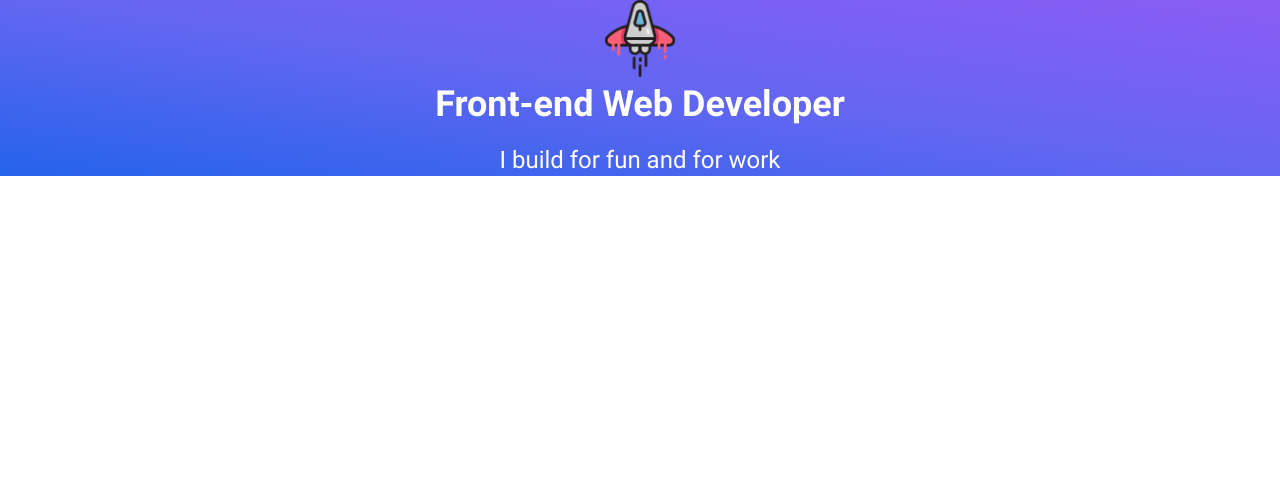
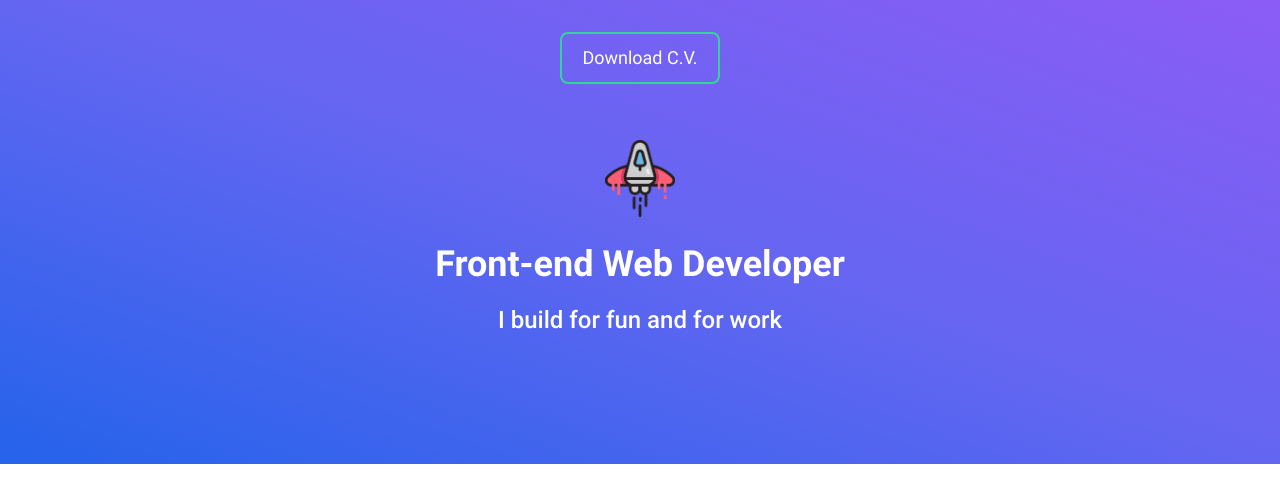
Before and after one commit to cav2008/portfolio-2022, a Next.js app: page / in a window 1280 px wide. Shown: the top 502 px of the page. Built offline with nearby package versions, Linux system fonts and the light colour scheme.

Commit message:
add custom button

```diff
--- /dev/null
+++ b/components/atoms/Button/Button.jsx
@@ -0,0 +1,21 @@
+import React from 'react';
+import PropTypes from 'prop-types';
+
+const Button = ({ text }) => (
+  <button
+    type="button"
+    className="px-5 py-2.5 text-lg text-white text-medium rounded-lg border-2 border-green-400 hover:bg-green-400"
+  >
+    {text}
+  </button>
+);
+
+Button.propTypes = {
+  text: PropTypes.string,
+};
+
+Button.defaultProps = {
+  text: '',
+};
+
+export default Button;
--- /dev/null
+++ b/components/atoms/Button/index.js
@@ -0,0 +1 @@
+export { default } from './Button';
--- a/components/molecules/Hero/Hero.jsx
+++ b/components/molecules/Hero/Hero.jsx
@@ -1,18 +1,23 @@
 import React from 'react';
 import Image from 'next/image';
 
+import Button from '@components/atoms/Button';
+
 import starship from '@images/starship.png';
 
-const Hero = () => {
-  return (
-    <section className="bg-gradient-to-tr from-blue-600 via-indigo-500 to-purple-500">
-      <div className="text-center">
+const Hero = () => (
+  <section className="bg-gradient-to-tr from-blue-600 via-indigo-500 to-purple-500 pt-8 pb-32">
+    <div className="text-center mb-14">
+      <Button text="Download C.V." />
+    </div>
+    <div className="text-center">
+      <div className="mb-5">
         <Image src={starship} alt="star ship" width="70" height="77" />
-        <h1 className="font-bold text-white text-4xl mb-5">Front-end Web Developer</h1>
-        <p className="text-white text-2xl">I build for fun and for work</p>
       </div>
-    </section>
-  );
-};
+      <h1 className="font-bold text-white text-4xl mb-5">Front-end Web Developer</h1>
+      <p className="font-medium text-white text-2xl">I build for fun and for work</p>
+    </div>
+  </section>
+);
 
 export default Hero;
--- a/pages/api/hello.js
+++ b/pages/api/hello.js
@@ -1,5 +1,5 @@
 // Next.js API route support: https://nextjs.org/docs/api-routes/introduction
 
 export default function handler(req, res) {
-  res.status(200).json({ name: 'John Doe' })
+  res.status(200).json({ name: 'John Doe' });
 }
--- a/pages/index.jsx
+++ b/pages/index.jsx
@@ -15,7 +15,7 @@ export default function Home() {
         <Hero />
       </main>
 
-      <footer></footer>
+      {/* <footer></footer> */}
     </div>
   );
 }
--- a/tailwind.config.js
+++ b/tailwind.config.js
@@ -4,14 +4,14 @@ module.exports = {
   theme: {
     extend: {
       fontFamily: {
-        'sans': ['Roboto', 'Helvetica', 'Arial', 'sans-serif'],
-      }
+        sans: ['Roboto', 'Helvetica', 'Arial', 'sans-serif'],
+      },
     },
   },
   variants: {
     extend: {
       textColor: ['visited'],
-    }
+    },
   },
   plugins: [],
-}
+};
```
Also changed, not shown: pages/_app.jsx (+6 -6 lines), .eslintrc.json.
